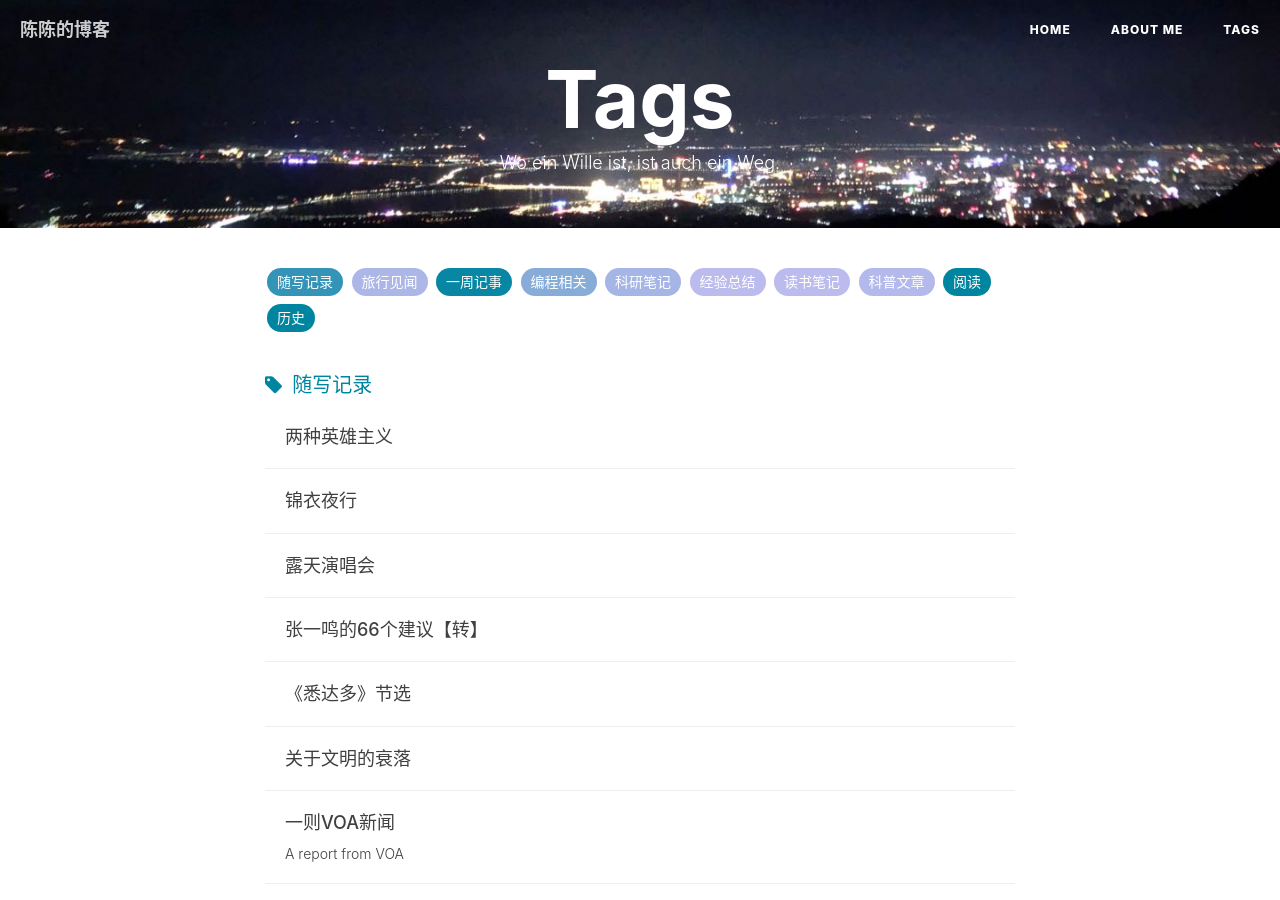
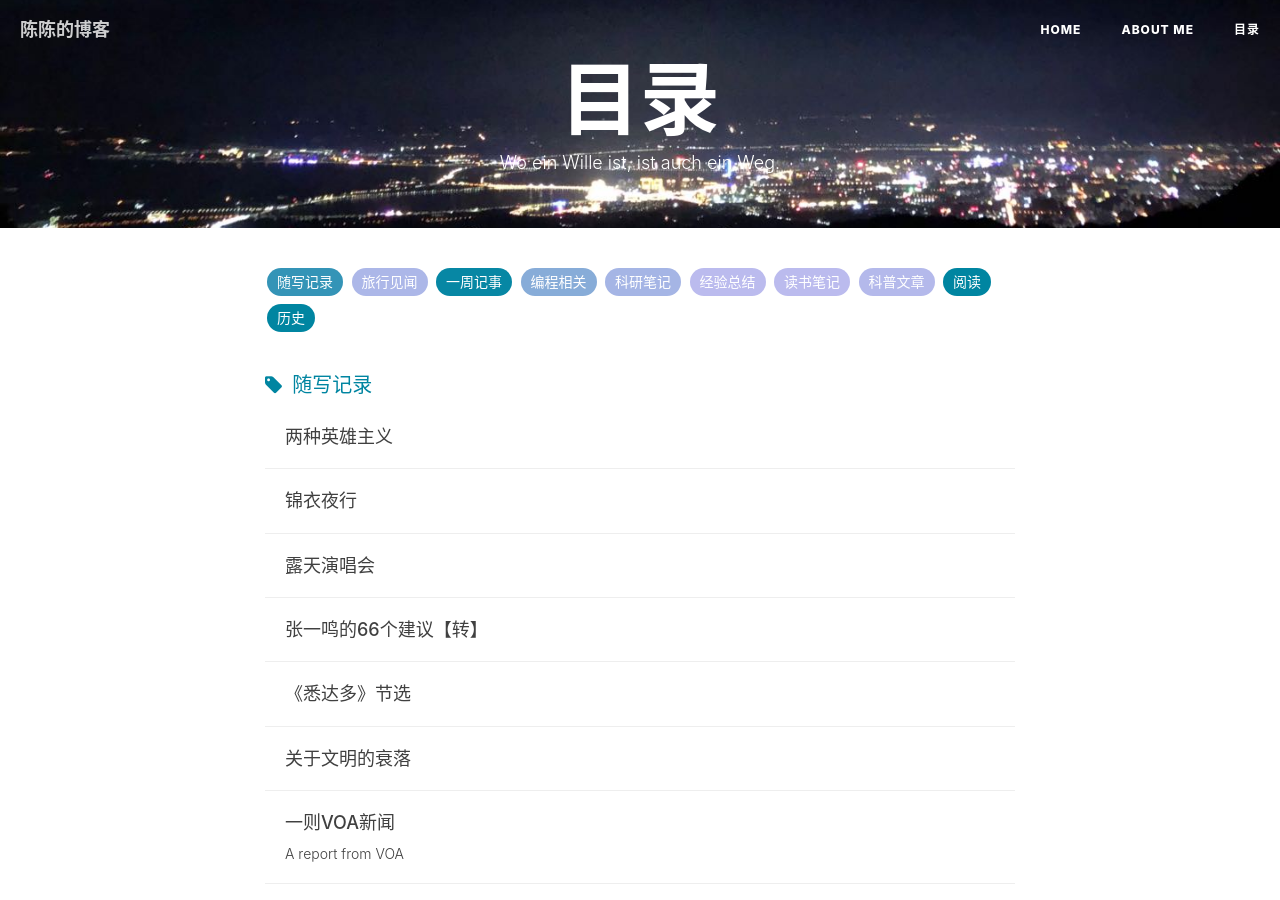
Before and after one commit to chensong212/chensong212.github.io, a Jekyll site: the page built from tags.html, in a window 1280 px wide and 900 px high. Built offline with Jekyll 4.4.1, drawn with Linux system fonts in a browser that asks for light colours; nearby versions of some CDN libraries; comment, search, counter and statistics services are not loaded.

Commit message:
Update tags.html

```diff
--- a/tags.html
+++ b/tags.html
@@ -1,5 +1,5 @@
 ---
-title: Tags
+title: 目录
 layout: default
 description: Wo ein Wille ist, ist auch ein Weg.
 header-img: "img/tag_jiujiang2019.jpg"
```
